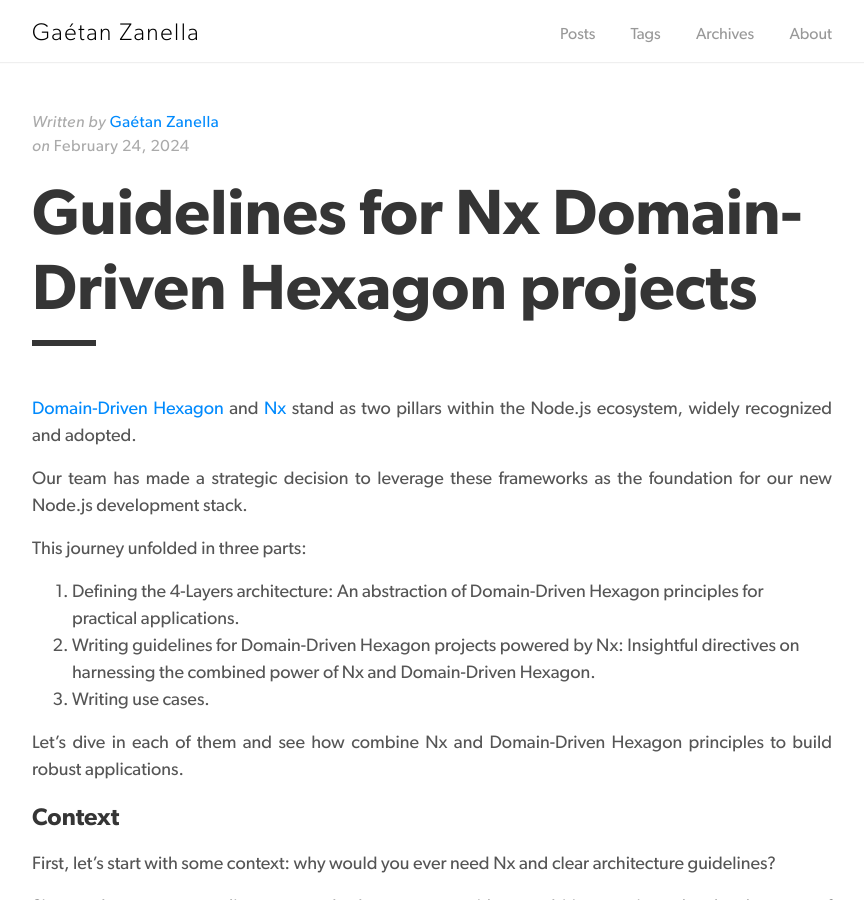
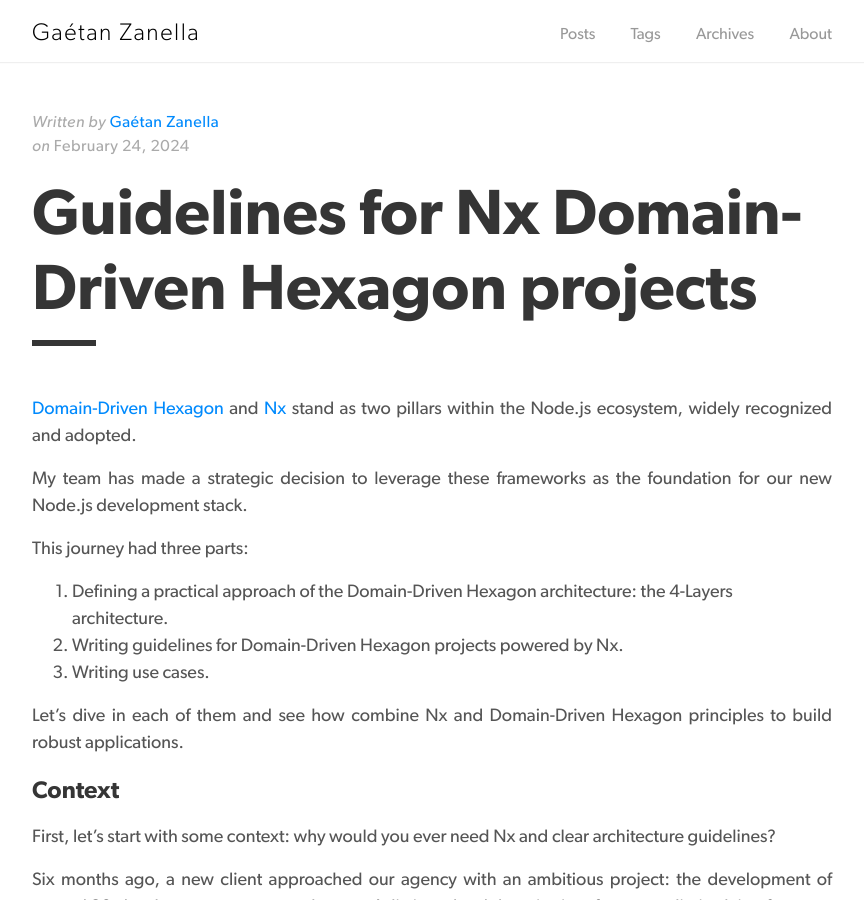
Before and after one commit to gaetanzanella/gaetanzanella.github.io, a Jekyll site: the page built from _posts/2024-02-24-guidelines-for-nx-domain-driven-hexagon-projects.md, in a window 1280 px wide and 900 px high. Shown: the whole window, without its empty margins (208-1072 px from the left). Built offline with Jekyll 4.4.1, drawn with Linux system fonts in a browser that asks for light colours.

Commit message:
Improve Nx & Hexa

```diff
--- a/_posts/2024-02-24-guidelines-for-nx-domain-driven-hexagon-projects.md
+++ b/_posts/2024-02-24-guidelines-for-nx-domain-driven-hexagon-projects.md
@@ -9,12 +9,12 @@ tags: Nx
 
 [Domain-Driven Hexagon](https://github.com/Sairyss/domain-driven-hexagon?tab=readme-ov-file#domain-driven-hexagon) and [Nx](https://github.com/nrwl/nx) stand as two pillars within the Node.js ecosystem, widely recognized and adopted.
 
-Our team has made a strategic decision to leverage these frameworks as the foundation for our new Node.js development stack.
+My team has made a strategic decision to leverage these frameworks as the foundation for our new Node.js development stack.
 
-This journey unfolded in three parts:
+This journey had three parts:
 
-1. Defining the 4-Layers architecture: An abstraction of Domain-Driven Hexagon principles for practical applications.
-2. Writing guidelines for Domain-Driven Hexagon projects powered by Nx: Insightful directives on harnessing the combined power of Nx and Domain-Driven Hexagon.
+1. Defining a practical approach of the Domain-Driven Hexagon architecture: the 4-Layers architecture.
+2. Writing guidelines for Domain-Driven Hexagon projects powered by Nx.
 3. Writing use cases.
 
 Let's dive in each of them and see how combine Nx and Domain-Driven Hexagon principles to build robust applications.
```
